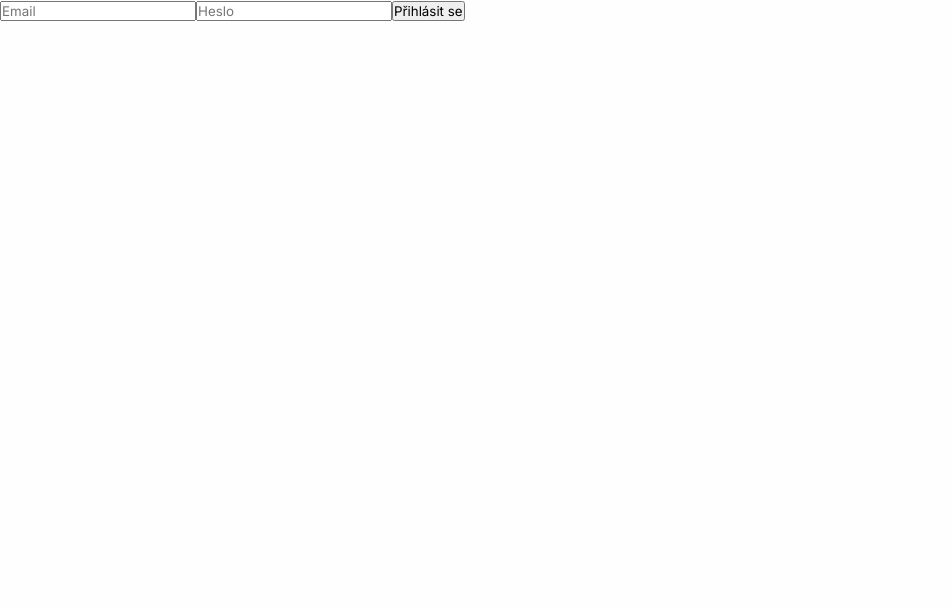
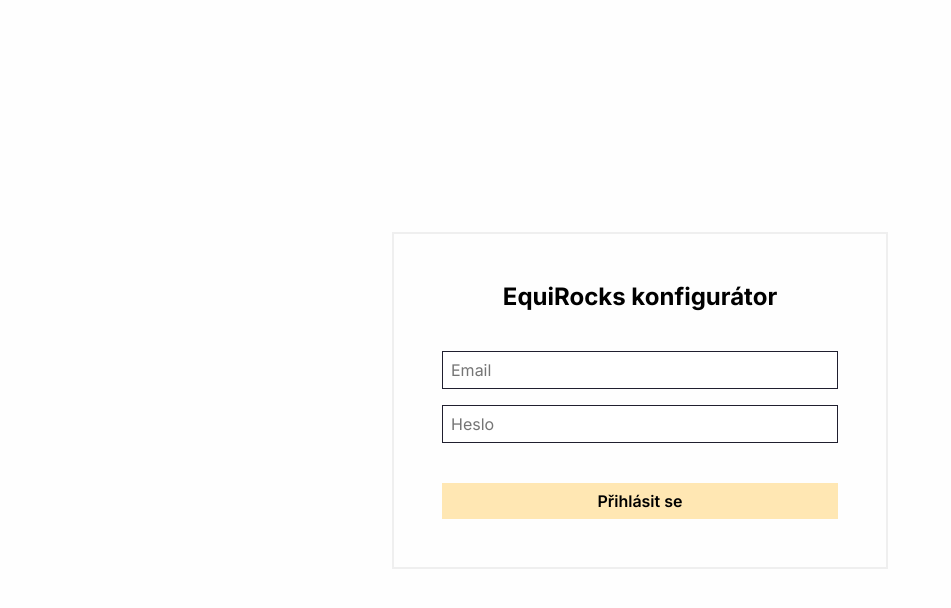
Before and after one commit to vojtechkult/equirocks-nextjs, a Next.js app: page /login in a window 1280 px wide. Shown: the top 608 px of the page, without its empty margins (0-951 px from the left). Built offline with nearby package versions, Linux system fonts and the light colour scheme.

Commit message:
Design login stránky

```diff
--- a/src/app/globals.css
+++ b/src/app/globals.css
@@ -1232,6 +1232,81 @@
 /* #endregion */
 
 
+/* #region Ostatní stránka */
+
+.page-wrapper {
+  display: flex;
+  width: 100%;
+  height: 100dvh;
+  overflow-y: auto;
+  justify-content: center;
+  align-items: center;
+  background-color: var(--mainWhite);
+  padding: 1rem;
+}
+
+.login-wrapper {
+  width: 100%;
+  padding: 1rem;
+  padding-block: 2rem;
+  max-width: 31rem;
+  display: flex;
+  flex-direction: column;
+  align-items: center;
+  border: 2px solid #efefef;
+}
+
+.login-wrapper input {
+  width: 100%;
+  padding: 0.5rem;
+  font-size: 1rem;
+  border-radius: 0;
+  border: 1px solid var(--mainBlack);
+}
+
+.login-wrapper input:focus {
+  outline: none;
+  background-color: #fffbf1;
+}
+
+.login-wrapper button {
+  width: 100%;
+  background-color: #ffe7b3;
+  border: 0;
+  padding: 0.5rem;
+  font-size: 1rem;
+  font-weight: 600;
+  transition-duration: 200ms;
+  margin-top: 1.5rem;
+}
+
+.login-wrapper h2 {
+  padding-bottom: 1.5rem;
+  text-align: center;
+  font-size: 1.5rem;
+}
+
+.login-wrapper button:hover {
+  background-color: #ffeec8;
+}
+
+.login-wrapper p {
+  background-color: #ffc3c3;
+  width: 100%;
+  margin-top: 1.5rem;
+  padding: 1rem;
+  text-align: center;
+  font-weight: 600;
+  display: none;
+}
+
+@media (width > 31rem) {
+  .login-wrapper {
+    padding: 3rem;
+  }
+}
+
+/* #endregion */
 
 
 /* #region FONT SIZES */
--- a/src/pages/login.js
+++ b/src/pages/login.js
@@ -1,10 +1,12 @@
-import { useState } from 'react';
+import { useState, useRef } from 'react';
 import { useRouter } from 'next/router';
 
 export default function LoginPage() {
   const [email, setEmail] = useState('');
   const [password, setPassword] = useState('');
   const router = useRouter();
+
+  const errorMessage = useRef(null);
 
   const handleLogin = async () => {
     const res = await fetch('/api/login', {
@@ -19,15 +21,25 @@
       router.push('/protected');
     } else {
       console.error('Login error:', data);
-      alert(`Chyba: ${data.message}`);
+      message(data.message);
     }
   };
 
+  function message(message) {
+    errorMessage.current.style.display = "block";
+    errorMessage.current.textContent = message;
+  }
+
+
   return (
-    <div>
-      <input value={email} onChange={e => setEmail(e.target.value)} placeholder="Email" />
-      <input type="password" value={password} onChange={e => setPassword(e.target.value)} placeholder="Heslo" />
-      <button onClick={handleLogin}>Přihlásit se</button>
+    <div className="page-wrapper">
+      <div className="login-wrapper">
+        <h2>EquiRocks konfigurátor</h2>
+        <input value={email} onChange={e => setEmail(e.target.value)} placeholder="Email" />
+        <input type="password" value={password} onChange={e => setPassword(e.target.value)} placeholder="Heslo" />
+        <p ref={errorMessage}>ERROR</p>
+        <button onClick={handleLogin}>Přihlásit se</button>
+      </div>
     </div>
   );
 }
```
